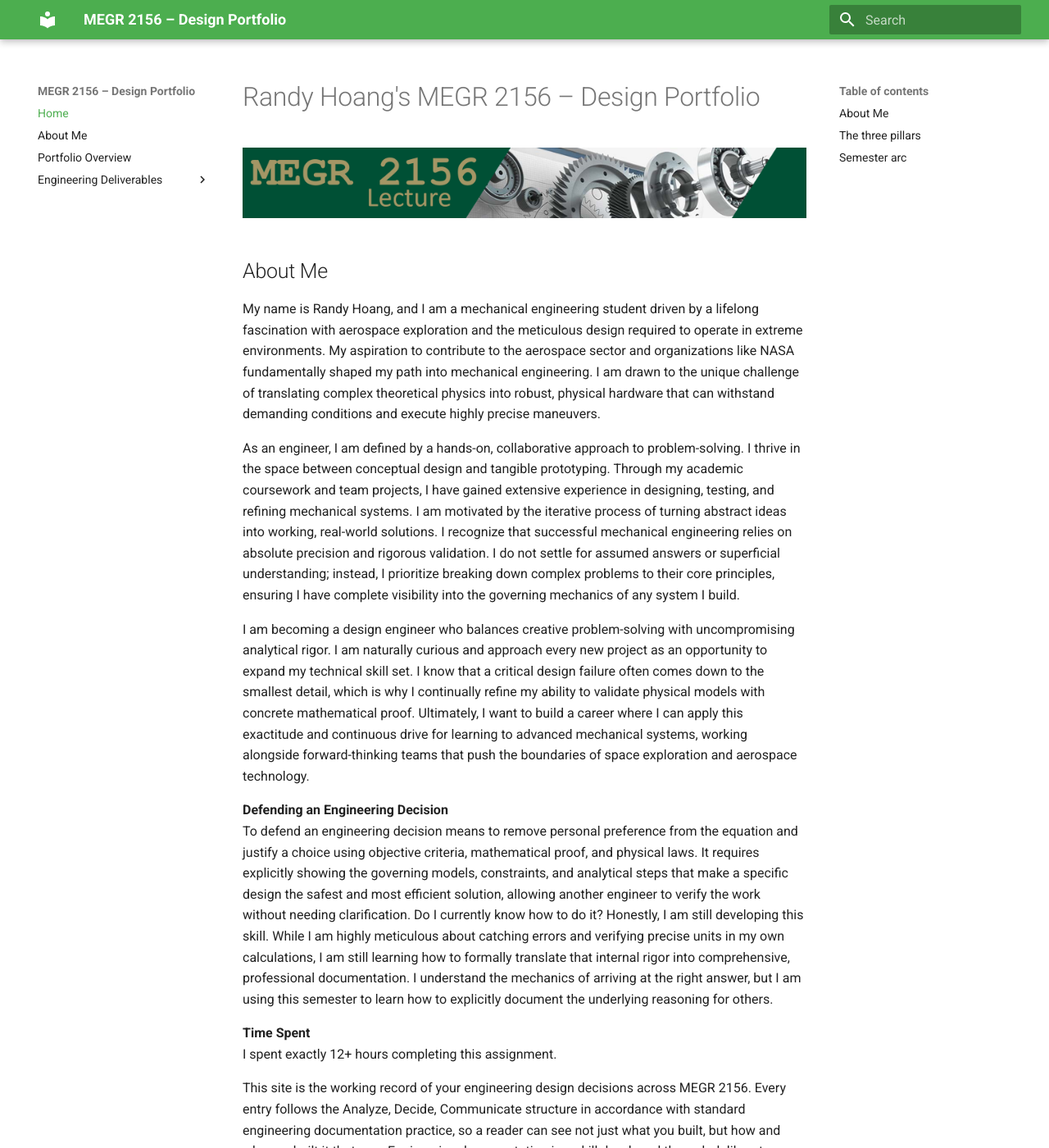
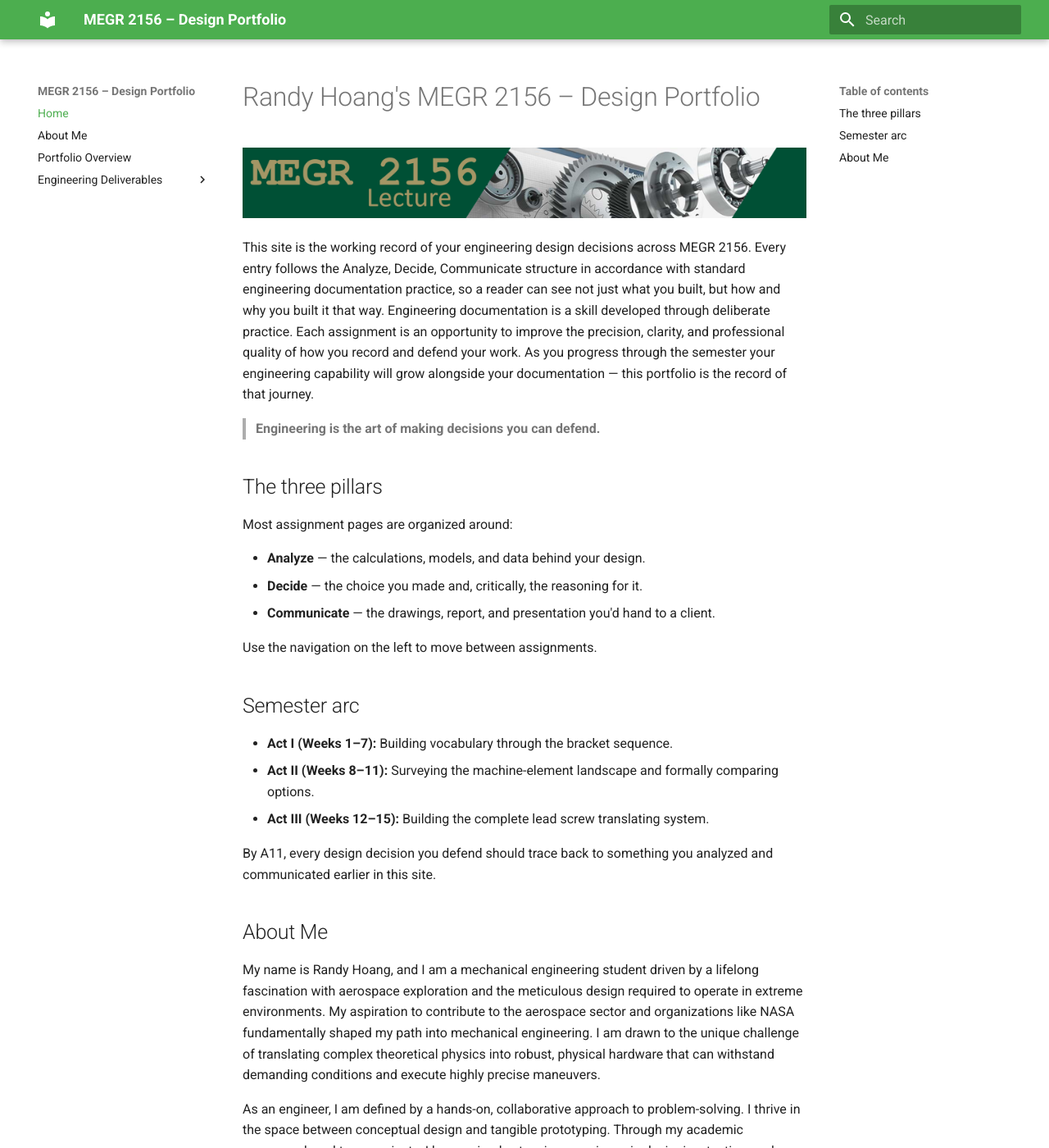
Before and after one commit to rhoang628/megr2156-portfolio, an MkDocs documentation site: the page built from docs/index.md, in a window 1280 px wide and 1400 px high. Shown: the whole window at 82% size. Built offline with MkDocs 1.6.1 and Material for MkDocs 9.7.7, drawn with Linux system fonts in a browser that asks for light colours; some of the changed text lies outside the part shown.

Commit message:
Restore 'About Me' section and engineering insights
Restored the 'About Me' section and reintroduced detailed personal insights on engineering philosophy and decision-making.

```diff
--- a/docs/index.md
+++ b/docs/index.md
@@ -1,19 +1,6 @@
 # Randy Hoang's MEGR 2156 – Design Portfolio
 
 ![Randy Hoang - MEGR 2156 Portfolio](MEGR2156title.png)
-
-## About Me
-My name is Randy Hoang, and I am a mechanical engineering student driven by a lifelong fascination with aerospace exploration and the meticulous design required to operate in extreme environments. My aspiration to contribute to the aerospace sector and organizations like NASA fundamentally shaped my path into mechanical engineering. I am drawn to the unique challenge of translating complex theoretical physics into robust, physical hardware that can withstand demanding conditions and execute highly precise maneuvers.
-
-As an engineer, I am defined by a hands-on, collaborative approach to problem-solving. I thrive in the space between conceptual design and tangible prototyping. Through my academic coursework and team projects, I have gained extensive experience in designing, testing, and refining mechanical systems. I am motivated by the iterative process of turning abstract ideas into working, real-world solutions. I recognize that successful mechanical engineering relies on absolute precision and rigorous validation. I do not settle for assumed answers or superficial understanding; instead, I prioritize breaking down complex problems to their core principles, ensuring I have complete visibility into the governing mechanics of any system I build.
-
-I am becoming a design engineer who balances creative problem-solving with uncompromising analytical rigor. I am naturally curious and approach every new project as an opportunity to expand my technical skill set. I know that a critical design failure often comes down to the smallest detail, which is why I continually refine my ability to validate physical models with concrete mathematical proof. Ultimately, I want to build a career where I can apply this exactitude and continuous drive for learning to advanced mechanical systems, working alongside forward-thinking teams that push the boundaries of space exploration and aerospace technology.
-
-**Defending an Engineering Decision**
-To defend an engineering decision means to remove personal preference from the equation and justify a choice using objective criteria, mathematical proof, and physical laws. It requires explicitly showing the governing models, constraints, and analytical steps that make a specific design the safest and most efficient solution, allowing another engineer to verify the work without needing clarification. Do I currently know how to do it? Honestly, I am still developing this skill. While I am highly meticulous about catching errors and verifying precise units in my own calculations, I am still learning how to formally translate that internal rigor into comprehensive, professional documentation. I understand the mechanics of arriving at the right answer, but I am using this semester to learn how to explicitly document the underlying reasoning for others.
-
-**Time Spent**
-I spent exactly 12+ hours completing this assignment.
 
 This site is the working record of your engineering design decisions across MEGR 2156. Every entry follows the Analyze, Decide, Communicate structure in accordance with standard engineering documentation practice, so a reader can see not just what you built, but how and why you built it that way. Engineering documentation is a skill developed through deliberate practice. Each assignment is an opportunity to improve the precision, clarity, and professional quality of how you record and defend your work. As you progress through the semester your engineering capability will grow alongside your documentation — this portfolio is the record of that journey.
 
@@ -36,3 +23,16 @@ Use the navigation on the left to move between assignments.
 - **Act III (Weeks 12–15):** Building the complete lead screw translating system.
 
 By A11, every design decision you defend should trace back to something you analyzed and communicated earlier in this site.
+
+## About Me
+My name is Randy Hoang, and I am a mechanical engineering student driven by a lifelong fascination with aerospace exploration and the meticulous design required to operate in extreme environments. My aspiration to contribute to the aerospace sector and organizations like NASA fundamentally shaped my path into mechanical engineering. I am drawn to the unique challenge of translating complex theoretical physics into robust, physical hardware that can withstand demanding conditions and execute highly precise maneuvers.
+
+As an engineer, I am defined by a hands-on, collaborative approach to problem-solving. I thrive in the space between conceptual design and tangible prototyping. Through my academic coursework and team projects, I have gained extensive experience in designing, testing, and refining mechanical systems. I am motivated by the iterative process of turning abstract ideas into working, real-world solutions. I recognize that successful mechanical engineering relies on absolute precision and rigorous validation. I do not settle for assumed answers or superficial understanding; instead, I prioritize breaking down complex problems to their core principles, ensuring I have complete visibility into the governing mechanics of any system I build.
+
+I am becoming a design engineer who balances creative problem-solving with uncompromising analytical rigor. I am naturally curious and approach every new project as an opportunity to expand my technical skill set. I know that a critical design failure often comes down to the smallest detail, which is why I continually refine my ability to validate physical models with concrete mathematical proof. Ultimately, I want to build a career where I can apply this exactitude and continuous drive for learning to advanced mechanical systems, working alongside forward-thinking teams that push the boundaries of space exploration and aerospace technology.
+
+**Defending an Engineering Decision**
+To defend an engineering decision means to remove personal preference from the equation and justify a choice using objective criteria, mathematical proof, and physical laws. It requires explicitly showing the governing models, constraints, and analytical steps that make a specific design the safest and most efficient solution, allowing another engineer to verify the work without needing clarification. Do I currently know how to do it? Honestly, I am still developing this skill. While I am highly meticulous about catching errors and verifying precise units in my own calculations, I am still learning how to formally translate that internal rigor into comprehensive, professional documentation. I understand the mechanics of arriving at the right answer, but I am using this semester to learn how to explicitly document the underlying reasoning for others.
+
+**Time Spent**
+I spent exactly 12+ hours completing this assignment.
```
